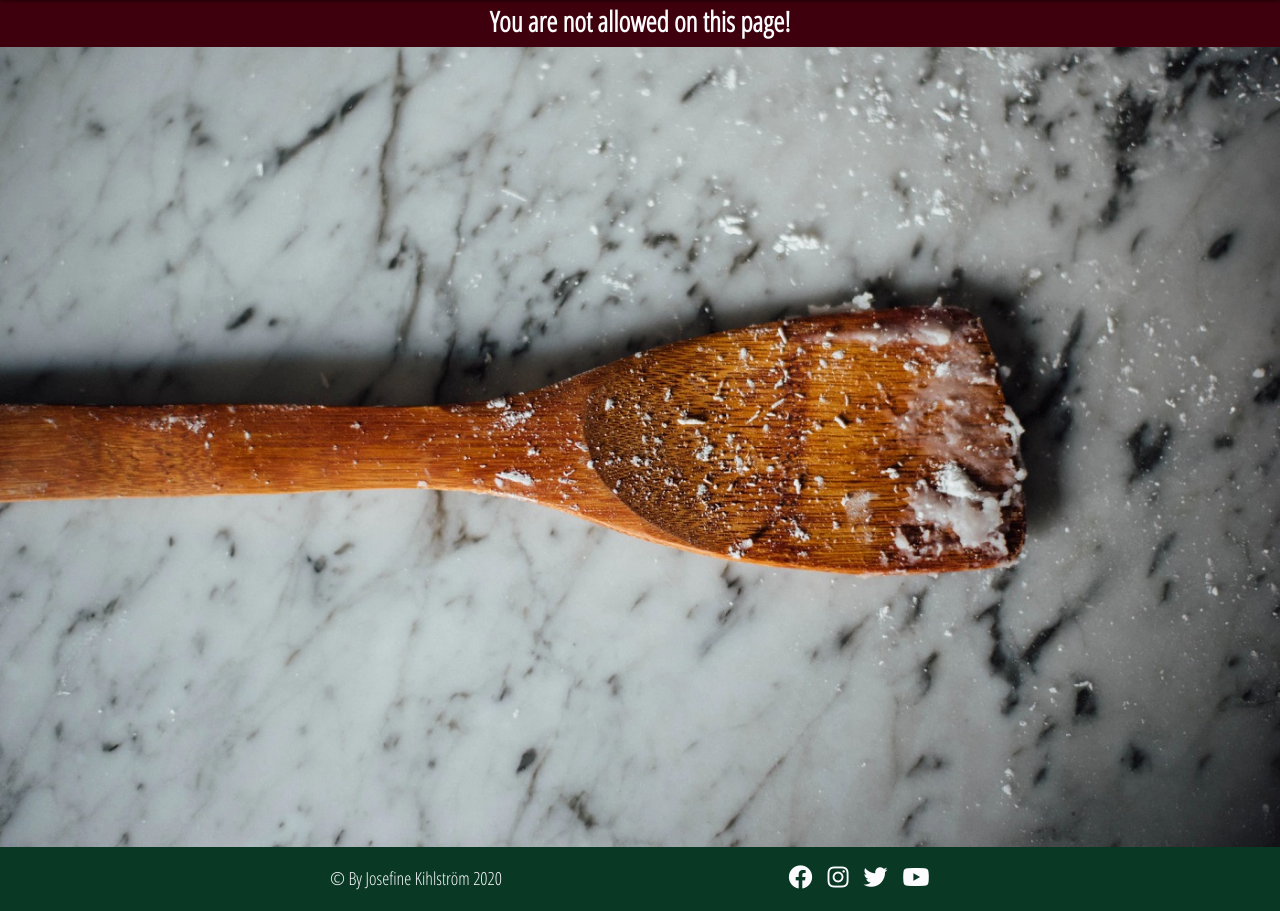
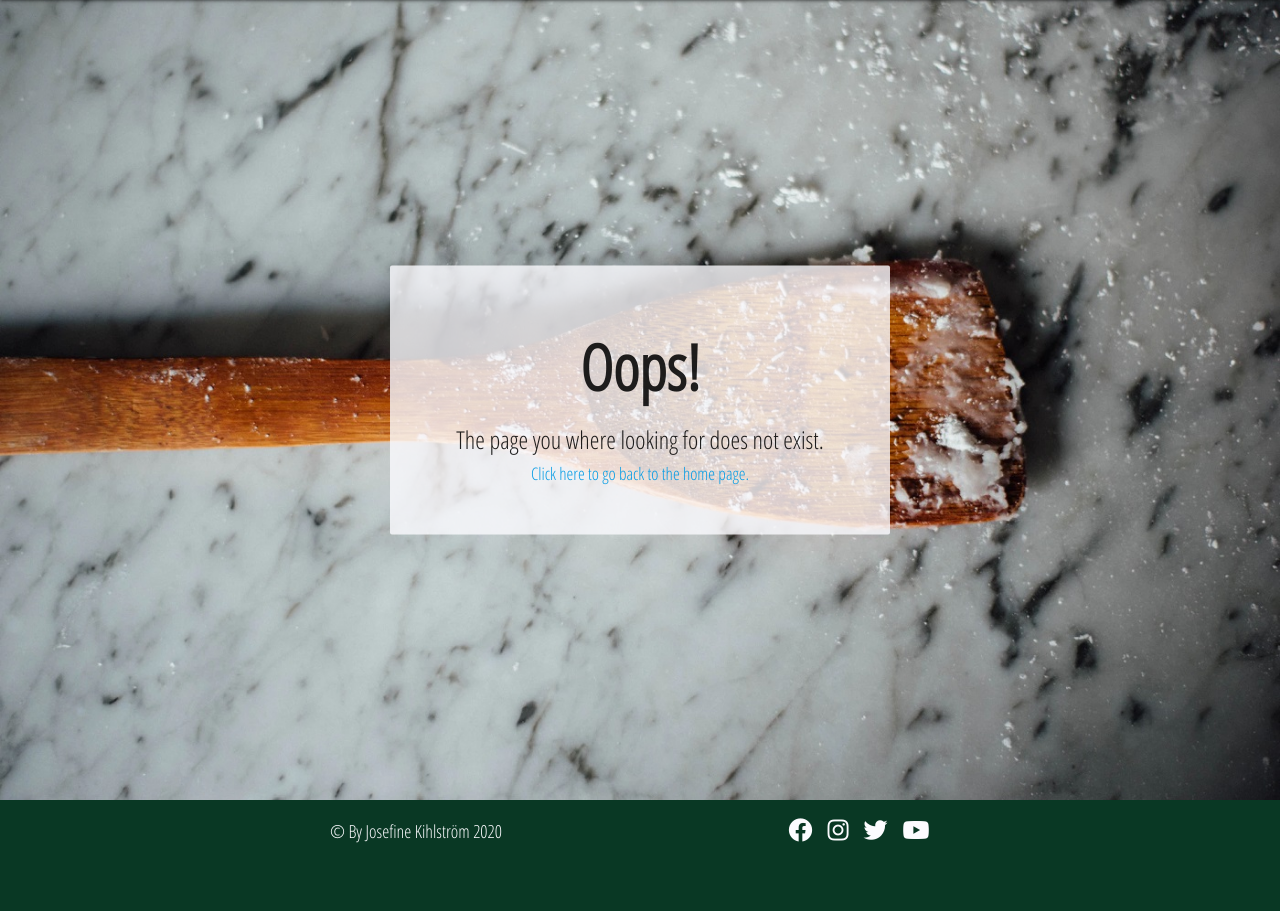
Before and after one commit to Code-Institute-Submissions/Kitchen, a Flask app: page /get_categories in a window 1280 px wide. Shown: the part 64-975 px from the top of the page. After the commit the page ends 907 px from the top, so only its background shows below. Run offline with Flask 2, Linux system fonts and the light colour scheme; data that the repository does not hold is empty; some libraries are stand-ins or nearby versions.

Commit message:
Add 404 message for unauthorized user on categories page

```diff
--- a/templates/categories.html
+++ b/templates/categories.html
@@ -52,10 +52,18 @@
         </div>
     {% else %}
         <!-- if unauthorized user tries to get to the page -->
-        <div class="session-flash">
-            <p class="session-header open-sans">You are not allowed on this page!</p>
-        </div>
         <div class="signup-background">
+            <div class="col s12 m5">
+                <div class="card-panel error-card">
+                    <div class="row center-align error-section">
+                        <h1 class="open-sans">Oops!</h1>
+                        <h5 class="open-sans">The page you where looking for does not exist.</h5>
+                        <h6 class="open-sans">
+                            <a href="{{ url_for('get_home') }}">Click here to go back to the home page.</a>
+                        </h6>
+                    </div>
+                </div>
+            </div>
         </div>
     {% endif %}
 {% endblock %}
```
Also changed, not shown: testing.md (+1 -1 lines).
